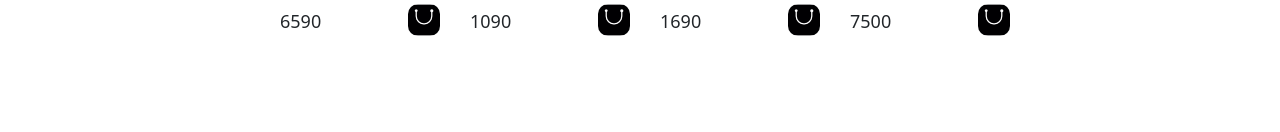
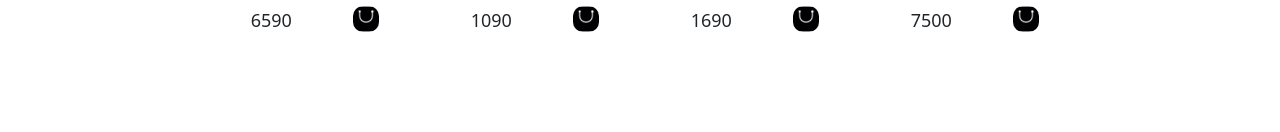
Before and after one commit to BigBoISkini/MiniMagazin, a React app in the folder magaz/: page / in a window 1280 px wide. Shown: the part 830-962 px from the top of the page. Built offline with nearby package versions, Linux system fonts and the light colour scheme; a web font is replaced by a local one.

Commit message:
miniMagazin

```diff
--- a/magaz/src/App/App.js
+++ b/magaz/src/App/App.js
@@ -1,39 +1,52 @@
+import { Component } from "react";
+
 import Katalog from "../katalog-app/katalog-app";
 import Menu from "../Menu-app/menu-app";
 import ControlledCarousel from "../slider-app/slider-app";
 import 'bootstrap/dist/css/bootstrap.min.css';
 import Footer from "../footer-app/footer-app";
 
-function App() {
-  const data =[
-    {img: "https://static.insales-cdn.com/r/ZAOpOqRL5lI/rs:fit:320:0:1/plain/images/products/1/6867/434707155/large_tovar__27_.jpg" , price: 6590, description: "Название вашего товара будет здесь" },
-    {img: "https://static.insales-cdn.com/r/VAR9XCfPrq0/rs:fit:320:0:1/plain/images/products/1/7180/434707468/large_14.jpg" , price: 1090, description: "Название вашего товара будет здесь" },
-    {img: "https://static.insales-cdn.com/r/tkqMrraqbWc/rs:fit:320:0:1/plain/images/products/1/7123/434707411/large_tovar__36_.jpg" , price: 1690, description: "Название вашего товара будет здесь" },
-    {img: "https://static.insales-cdn.com/r/kdzo2UiOdHU/rs:fit:320:0:1/plain/images/products/1/2296/434710776/large_tovar__34_.jpg" , price: 7500, description: "Название вашего товара будет здесь" },
-    {img: "https://static.insales-cdn.com/r/e2PP04PN-fE/rs:fit:320:0:1/plain/images/products/1/2340/434710820/large_9.jpg" , price: 5990, description: "Название вашего товара будет здесь" },
-    {img: "https://static.insales-cdn.com/r/gFUBY7itxM4/rs:fit:320:0:1/plain/images/products/1/7049/434707337/large_7.jpg" , price: 16590, description: "Название вашего товара будет здесь" },
-    {img: "https://static.insales-cdn.com/r/Sv2XISJZ_d0/rs:fit:320:0:1/plain/images/products/1/2406/434710886/large_27.jpg" , price: 650, description: "Название вашего товара будет здесь" },
-    {img: "https://static.insales-cdn.com/r/7WhjOyaqeTQ/rs:fit:320:0:1/plain/images/products/1/6926/434707214/large_10.jpg" , price: 1490, description: "Название вашего товара будет здесь" },
-  ]
-  const dataSale =[
-    {img: "https://static.insales-cdn.com/r/7WhjOyaqeTQ/rs:fit:320:0:1/plain/images/products/1/6926/434707214/large_10.jpg" , price: 1490, description: "Название вашего товара будет здесь" },
-    {img: "https://static.insales-cdn.com/r/e2PP04PN-fE/rs:fit:320:0:1/plain/images/products/1/2340/434710820/large_9.jpg" , price: 5990, description: "Название вашего товара будет здесь" },
-    {img: "https://static.insales-cdn.com/r/VAR9XCfPrq0/rs:fit:320:0:1/plain/images/products/1/7180/434707468/large_14.jpg" , price: 1090, description: "Название вашего товара будет здесь" },
-    {img: "https://static.insales-cdn.com/r/tkqMrraqbWc/rs:fit:320:0:1/plain/images/products/1/7123/434707411/large_tovar__36_.jpg" , price: 1690, description: "Название вашего товара будет здесь" },
-    {img: "https://static.insales-cdn.com/r/kdzo2UiOdHU/rs:fit:320:0:1/plain/images/products/1/2296/434710776/large_tovar__34_.jpg" , price: 7500, description: "Название вашего товара будет здесь" },
-    {img: "https://static.insales-cdn.com/r/ZAOpOqRL5lI/rs:fit:320:0:1/plain/images/products/1/6867/434707155/large_tovar__27_.jpg" , price: 6590, description: "Название вашего товара будет здесь" },
-    {img: "https://static.insales-cdn.com/r/Sv2XISJZ_d0/rs:fit:320:0:1/plain/images/products/1/2406/434710886/large_27.jpg" , price: 650, description: "Название вашего товара будет здесь" },
-    {img: "https://static.insales-cdn.com/r/gFUBY7itxM4/rs:fit:320:0:1/plain/images/products/1/7049/434707337/large_7.jpg" , price: 16590, description: "Название вашего товара будет здесь" },
-  ]
+class App extends Component{
+  constructor(props){
+    super(props);
+    this.state = {
+      data : [
+        {img: "https://static.insales-cdn.com/r/ZAOpOqRL5lI/rs:fit:320:0:1/plain/images/products/1/6867/434707155/large_tovar__27_.jpg" , price: 6590, description: "Название вашего товара будет здесь" , id: 1},
+        {img: "https://static.insales-cdn.com/r/VAR9XCfPrq0/rs:fit:320:0:1/plain/images/products/1/7180/434707468/large_14.jpg" , price: 1090, description: "Название вашего товара будет здесь" , id: 2},
+        {img: "https://static.insales-cdn.com/r/tkqMrraqbWc/rs:fit:320:0:1/plain/images/products/1/7123/434707411/large_tovar__36_.jpg" , price: 1690, description: "Название вашего товара будет здесь" , id: 3},
+        {img: "https://static.insales-cdn.com/r/kdzo2UiOdHU/rs:fit:320:0:1/plain/images/products/1/2296/434710776/large_tovar__34_.jpg" , price: 7500, description: "Название вашего товара будет здесь" , id: 4},
+        {img: "https://static.insales-cdn.com/r/e2PP04PN-fE/rs:fit:320:0:1/plain/images/products/1/2340/434710820/large_9.jpg" , price: 5990, description: "Название вашего товара будет здесь" , id: 5},
+        {img: "https://static.insales-cdn.com/r/gFUBY7itxM4/rs:fit:320:0:1/plain/images/products/1/7049/434707337/large_7.jpg" , price: 16590, description: "Название вашего товара будет здесь" , id: 6},
+        {img: "https://static.insales-cdn.com/r/Sv2XISJZ_d0/rs:fit:320:0:1/plain/images/products/1/2406/434710886/large_27.jpg" , price: 650, description: "Название вашего товара будет здесь" , id: 7},
+        {img: "https://static.insales-cdn.com/r/7WhjOyaqeTQ/rs:fit:320:0:1/plain/images/products/1/6926/434707214/large_10.jpg" , price: 1490, description: "Название вашего товара будет здесь" , id: 8},
+      ],
+      schet: 0,
+    }
+  }
+
+  onShet = () => {
+      this.setState(({schet}) => ({
+        schet: schet + 1
+      }))
+
+  }
+
+  render() {
+    const {data,schet} = this.state;
+
     return (
       <div className="App">
 
-      <Menu/>
+        <Menu schet={schet}/>
         <ControlledCarousel/>
-      <Katalog data={data} dataSale={dataSale}/>
+        <Katalog
+        data={data}
+        onShet={this.onShet}/>
         <Footer/>
       </div>
     );
   }
 
+}
+
 export default App;
--- a/magaz/src/Menu-app/menu-app.css
+++ b/magaz/src/Menu-app/menu-app.css
@@ -49,6 +49,26 @@
 
 .block_icon:nth-child(2){
     background-image: url('../icon/people.png');
+}
+
+.schet{
+    display: flex;
+    justify-content: center;
+    padding-top: 1px;
+    width: 18px;
+    height: 18px;
+    border-radius: 50%;
+    background-color: black;
+    color: white;
+    position: relative;
+    top: 24px;
+    left: 20px;
+    font-size: 12px;
+
+}
+
+.opasSchet{
+    opacity: 0;
 }
 
 .block_icon:nth-child(3){
--- a/magaz/src/Menu-app/menu-app.js
+++ b/magaz/src/Menu-app/menu-app.js
@@ -17,13 +17,20 @@ class Menu extends Component{
         }))
     }
 
+
     render() {
         const {increse} = this.state;
+        const {schet} = this.props;
 
         let className = 'burger';
+        let ClassNameSchet = 'schet';
 
         if (increse) {
             className += ' opas';
+        }
+
+        if (schet < 1) {
+            ClassNameSchet += ' opasSchet';
         }
 
         return (
@@ -59,9 +66,9 @@ class Menu extends Component{
                 <div className='block__text g'></div>
                 <div className='block__column' >
                     <input className='block_icon sertch'type='button'></input>
-                    <a href='../people-app/people-app.js'  className='block_icon'></a>
-                    <a href='' className='block_icon'></a>
-                    <a href='' className='block_icon'></a>
+                    <div className='block_icon'></div>
+                    <div className='block_icon'><div className={ClassNameSchet}>{schet}</div></div>
+                    <div className='block_icon'></div>
                 </div>
             </div>
         )
--- a/magaz/src/katalog-app/katalog-app.js
+++ b/magaz/src/katalog-app/katalog-app.js
@@ -3,10 +3,10 @@ import KatalogItem from '../katalog-item/katalog-item';
 
 
 
-const Katalog = ({data}) => {
+const Katalog = ({data, onShet}) => {
             const elements = data.map(item => {
                 return (
-                    <KatalogItem {...item}/>
+                    <KatalogItem {...item} onShet={() => onShet()}/>
                 )
             })
             return(
--- a/magaz/src/katalog-app/katalog.css
+++ b/magaz/src/katalog-app/katalog.css
@@ -7,7 +7,7 @@
 
 .content{
     text-align: center;
-    width: 800px;
+    width: 900px;
     height: 600px;
     overflow: hidden;
 
--- a/magaz/src/katalog-item/katalog-item.css
+++ b/magaz/src/katalog-item/katalog-item.css
@@ -1,6 +1,6 @@
 .content__item{
     display: inline-block;
-    width: 170px;
+    width: 200px;
     height: 270px;
     margin: 10px;
 
@@ -9,7 +9,7 @@
 .mini__grow{
     display: flex;
     align-items: center;
-    justify-content: space-between;
+    justify-content: space-around;
 }
 
 .item__img{
@@ -36,11 +36,16 @@
 .content__item__box{
     border-radius: 10px;
     margin-top: 7px;
-    width: 32px;
-    height: 32px;
+    background-size: 26px 26px;
+    width: 26px;
+    height: 26px;
     background-image: url('../icon/packet.png');
 }
 
 .content__item__box:hover{
     cursor: pointer;
 }
+
+.content__item__box:active{
+
+}
--- a/magaz/src/katalog-item/katalog-item.js
+++ b/magaz/src/katalog-item/katalog-item.js
@@ -1,6 +1,8 @@
+
 import './katalog-item.css';
 
-const KatalogItem = ({img, price, description}) => {
+const KatalogItem = ({img, price, description, onShet}) => {
+
         return(
             <div className="content__item">
                 <div className="content__item__img"><img className="item__img" src={img} alt='упс..'></img></div>
@@ -8,7 +10,7 @@ const KatalogItem = ({img, price, description}) => {
 
                 <div className='mini__grow'>
                 <div className="content__item__prise">{price}</div>
-                <div className='content__item__box'></div>
+                <div className='content__item__box' onClick={onShet}></div>
                 </div>
 
             </div>
```
Lines whose indentation alone changed are shown as unchanged.
